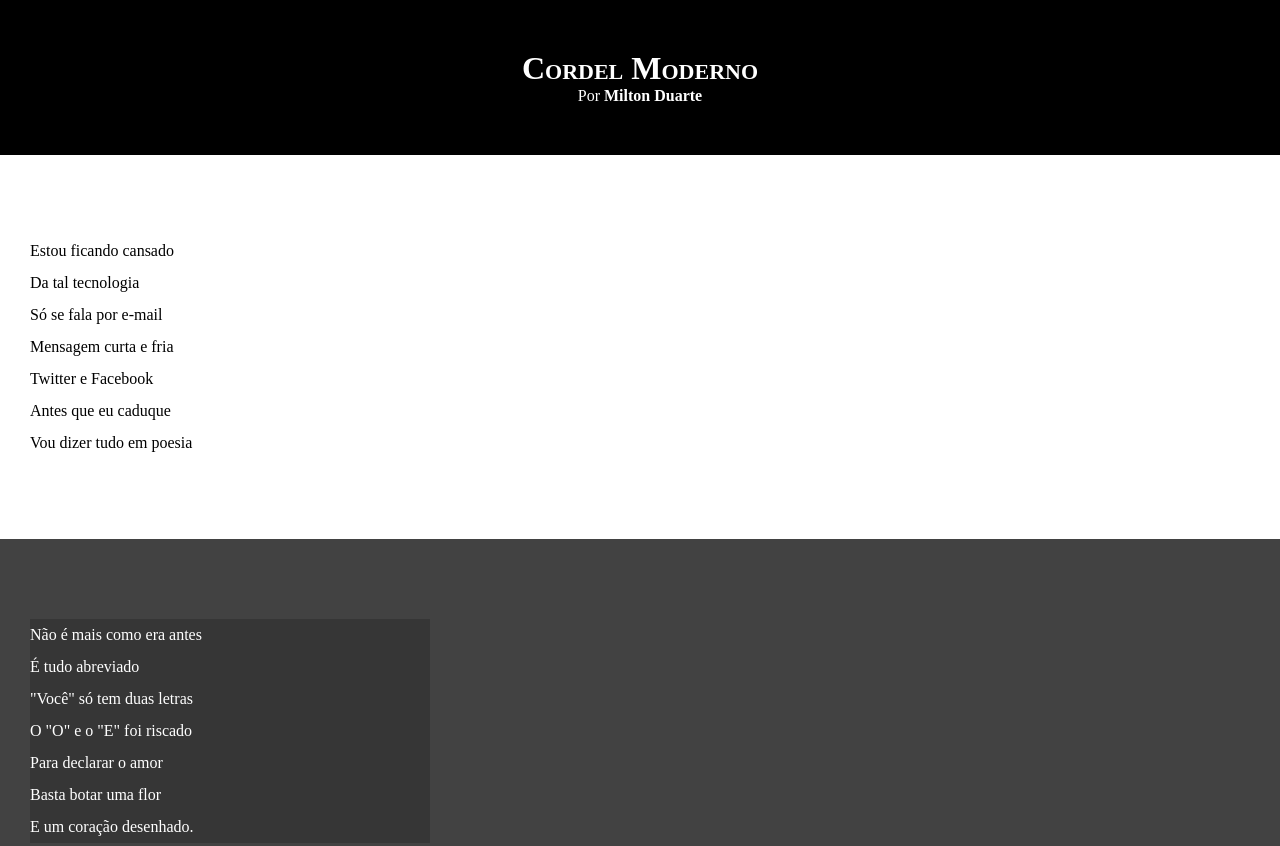
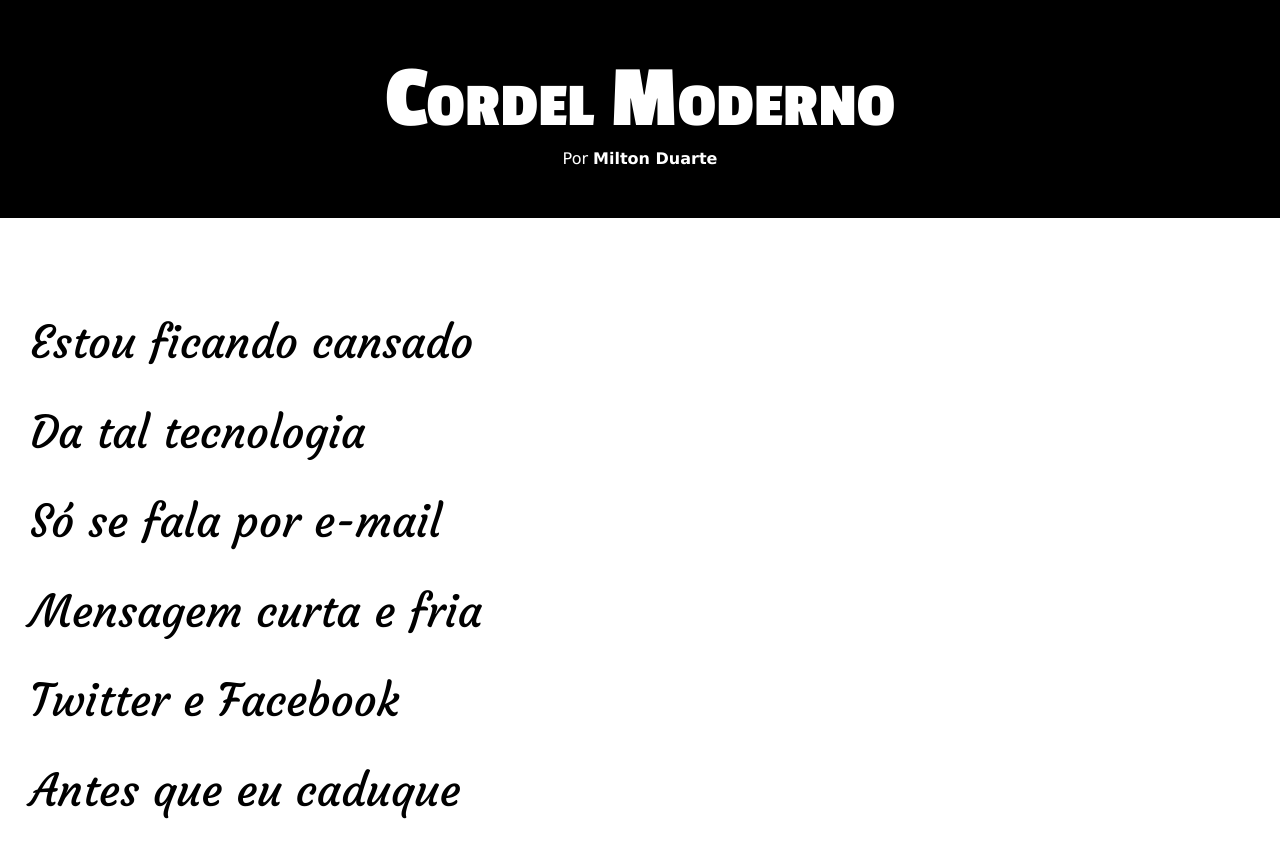
Before and after one commit to axelfaraujo/html-css, a plain HTML site: page desavios/d012/index.html in a window 1280 px wide. Shown: the top 846 px of the page. Drawn offline with Linux system fonts and the light colour scheme.

Commit message:
ajustando css do desafio 12

```diff
--- a/desavios/d012/estilo/style.css
+++ b/desavios/d012/estilo/style.css
@@ -1,4 +1,15 @@
 @charset "UTF-8";
+
+@import url('https://fonts.googleapis.com/css2?family=Passion+One:wght@400;700;900&display=swap');
+
+@import url('https://fonts.googleapis.com/css2?family=Courgette&display=swap');
+
+:root{
+    --font1: Verdana, Geneva, Tahoma, sans-serif;
+    --font2:'Passion One', cursive;
+    --font3:'Courgette', cursive;
+}
+
 
 *{
     margin: 0px;
@@ -6,6 +17,7 @@
 }
 
 html, body{
+    font-family: var(--font1);
     min-height: 100vh;
     background-color: darkgray;
 }
@@ -17,6 +29,8 @@ header{
 }
 
 header > h1{
+    font-family: var(--font2);
+    font-size: 7vw;
     padding-top: 50px;
     font-variant: small-caps;
 }
@@ -40,6 +54,8 @@ section{
     padding-bottom: 10vh;
     line-height: 2em;
     padding-left: 30px;
+    font-family: var(--font3);
+    font-size: 3.5vw;
 }
 
 section.normal{
@@ -53,7 +69,8 @@ section.imagem{
 }
 
 section.imagem > p{
-    width: 400px;
+    display: inline-block;
+    padding: 5px;
     background-color: rgba(0, 0, 0, 0.178);
 }
 
```
